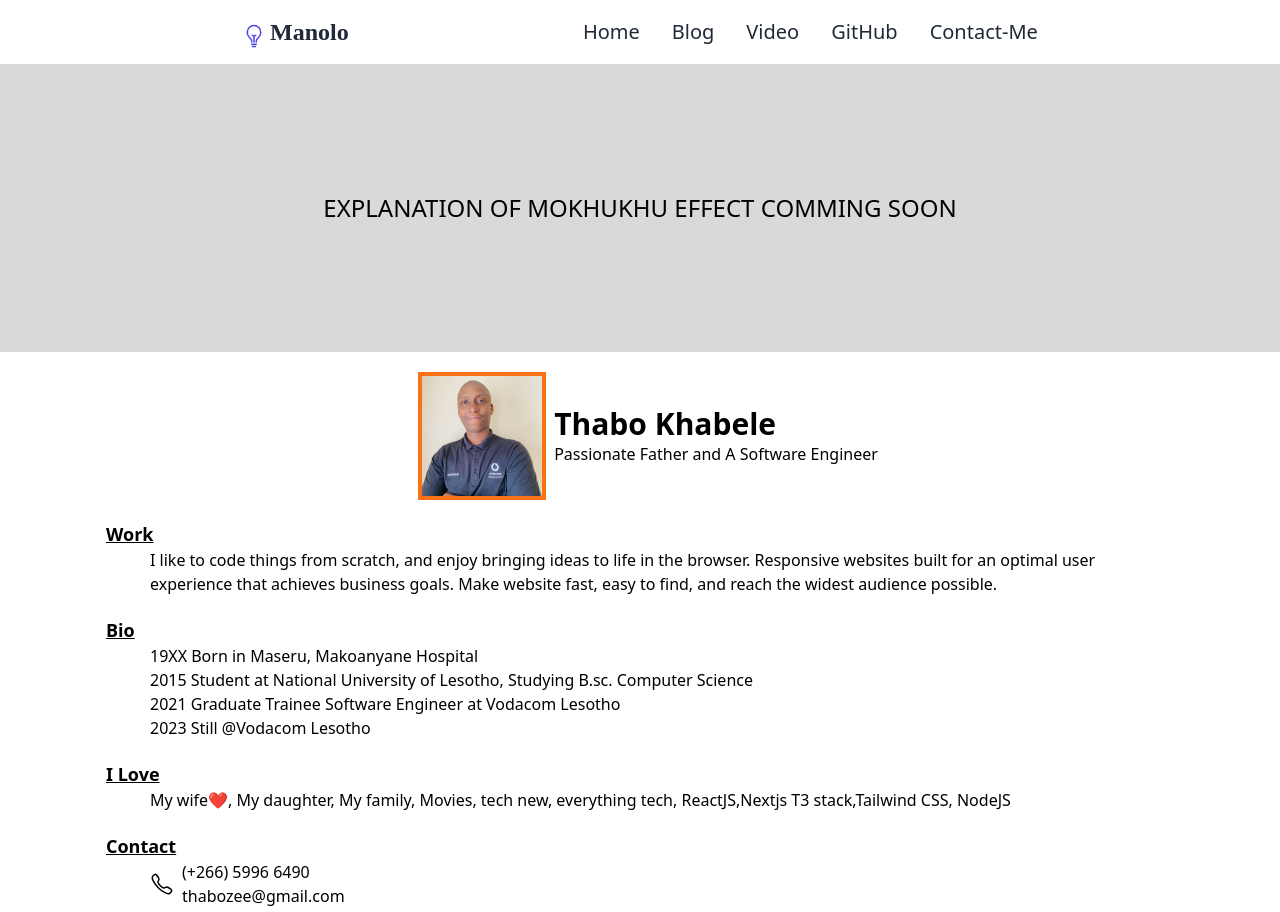
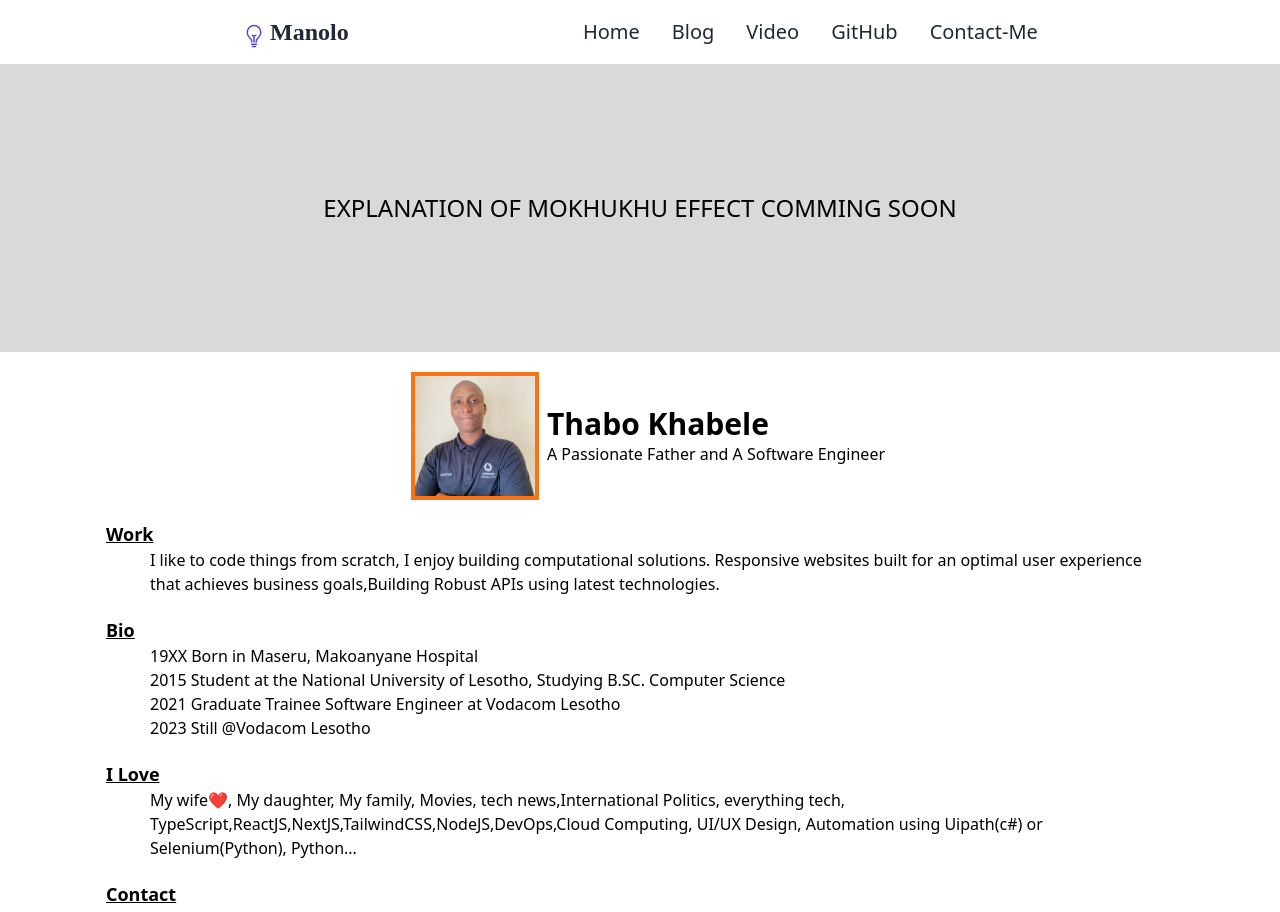
Before and after one commit to thabozee/thabo, a Next.js app: page / in a window 1280 px wide. Shown: the top 912 px of the page. Built offline with nearby package versions, Linux system fonts and the light colour scheme.

Commit message:
feat:added some text in body

```diff
--- a/components/body.tsx
+++ b/components/body.tsx
@@ -10,10 +10,10 @@ const Body = () => {
         <div className="text-lg font-bold underline">Work</div>
         <div className="w-4/5 text-base ml-11">
           <p>
-            I like to code things from scratch, and enjoy bringing ideas to life
-            in the browser. Responsive websites built for an optimal user
-            experience that achieves business goals. Make website fast, easy to
-            find, and reach the widest audience possible.
+            I like to code things from scratch, I enjoy building computational
+            solutions. Responsive websites built for an optimal user experience
+            that achieves business goals,Building Robust APIs using latest
+            technologies.
           </p>
         </div>
       </div>
@@ -23,7 +23,7 @@ const Body = () => {
         <div className="w-4/5 text-base ml-11">
           <div className="d">19XX Born in Maseru, Makoanyane Hospital</div>
           <div className="d">
-            2015 Student at National University of Lesotho, Studying B.sc.
+            2015 Student at the National University of Lesotho, Studying B.SC.
             Computer Science
           </div>
           <div className="d">
@@ -37,8 +37,11 @@ const Body = () => {
         <div className="text-lg font-bold underline">I Love</div>
         <div className="w-4/5 text-base ml-11">
           <p>
-            My wife❤️, My daughter, My family, Movies, tech new, everything
-            tech, ReactJS,Nextjs T3 stack,Tailwind CSS, NodeJS
+            My wife❤️, My daughter, My family, Movies, tech news,International
+            Politics, everything tech,
+            TypeScript,ReactJS,NextJS,TailwindCSS,NodeJS,DevOps,Cloud Computing,
+            UI/UX Design, Automation using Uipath(c#) or Selenium(Python),
+            Python...
           </p>
         </div>
       </div>
--- a/components/profile.tsx
+++ b/components/profile.tsx
@@ -13,7 +13,7 @@ const Profile = () => {
       <div className="">
         <div className="lg:text-3xl font-bold text-2xl ">Thabo Khabele</div>
         <div className="text-base">
-          Passionate Father and A Software Engineer
+          A Passionate Father and A Software Engineer
         </div>
       </div>
     </div>
```
